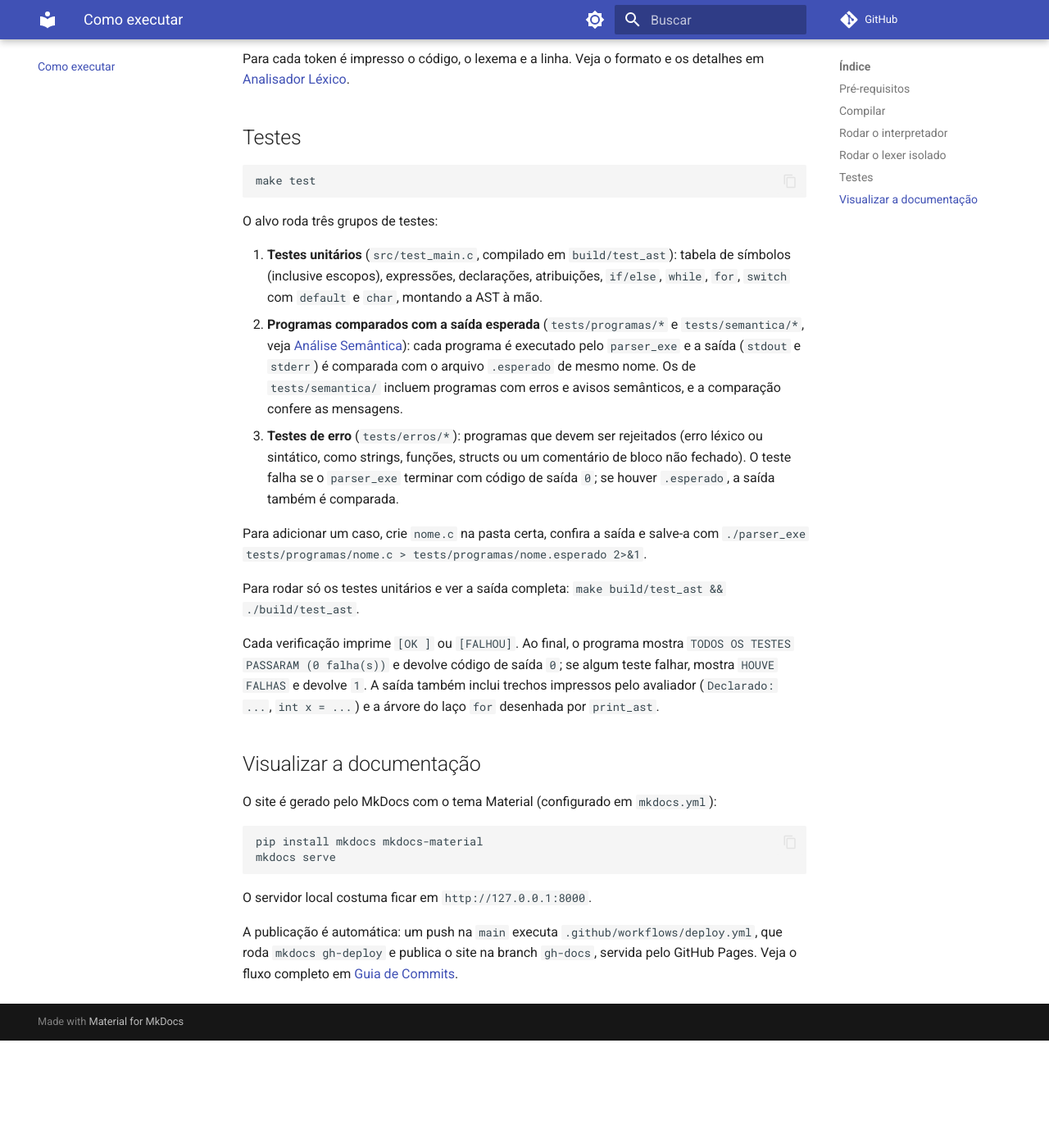
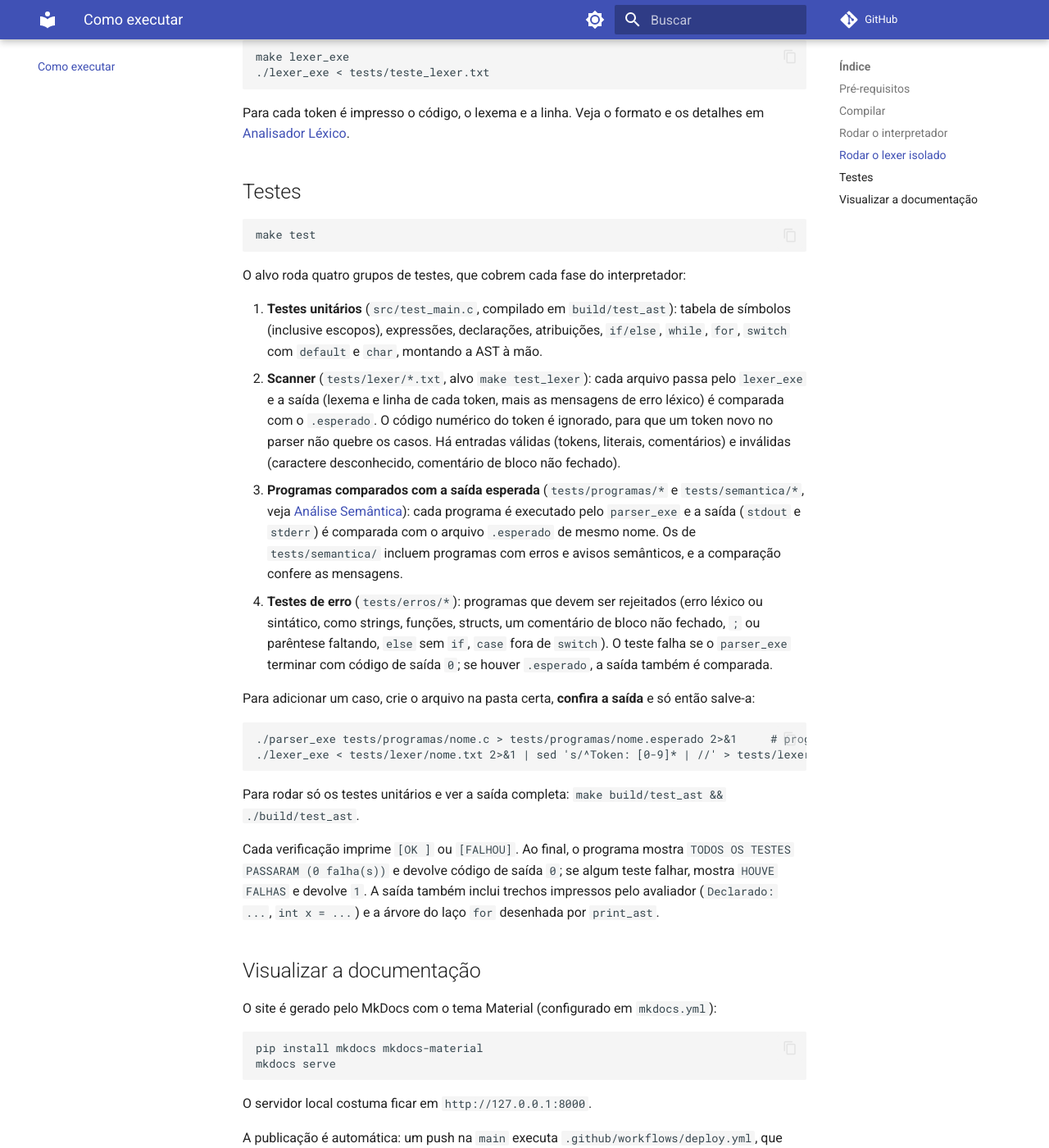
Before and after one commit to m0yo/Compiladores_G08, an MkDocs documentation site: the page built from docs/como_executar.md, in a window 1280 px wide and 1400 px high, scrolled down 1526 px. Shown: the whole window at 82% size. Built offline with MkDocs 1.6.1 and Material for MkDocs 9.7.7, drawn with Linux system fonts in a browser that asks for light colours; comment, search, counter and statistics services are not loaded; before the commit the page ends 2795 px from its top, so only the background shows below that; some of the changed text lies outside the part shown.

Commit message:
📚 docs: documentar os testes de cada fase em como_executar

````diff
--- a/docs/como_executar.md
+++ b/docs/como_executar.md
@@ -15,7 +15,8 @@ Todos os arquivos gerados ficam em `build/`; os executáveis ficam na raiz do pr
 | Comando | O que faz |
 |---|---|
 | `make` | Compila lexer e parser juntos e gera o executável `parser_exe` |
-| `make test` | Roda os testes unitários da AST e os programas de `tests/programas/` e `tests/semantica/` |
+| `make test` | Roda todos os testes: unitários da AST, scanner, programas comparados com a saída esperada e programas que devem ser rejeitados |
+| `make test_lexer` | Roda só os testes do scanner (`tests/lexer/`) |
 | `make lexer_exe` | Compila só o lexer, em modo isolado, e gera o executável `lexer_exe` |
 | `make clean` | Remove `parser_exe`, `lexer_exe` e a pasta `build/` |
 
@@ -55,13 +56,19 @@ Para cada token é impresso o código, o lexema e a linha. Veja o formato e os d
 make test
 ```
 
-O alvo roda três grupos de testes:
+O alvo roda quatro grupos de testes, que cobrem cada fase do interpretador:
 
 1. **Testes unitários** (`src/test_main.c`, compilado em `build/test_ast`): tabela de símbolos (inclusive escopos), expressões, declarações, atribuições, `if/else`, `while`, `for`, `switch` com `default` e `char`, montando a AST à mão.
-2. **Programas comparados com a saída esperada** (`tests/programas/*` e `tests/semantica/*`, veja [Análise Semântica](semantica.md)): cada programa é executado pelo `parser_exe` e a saída (`stdout` e `stderr`) é comparada com o arquivo `.esperado` de mesmo nome. Os de `tests/semantica/` incluem programas com erros e avisos semânticos, e a comparação confere as mensagens.
-3. **Testes de erro** (`tests/erros/*`): programas que devem ser rejeitados (erro léxico ou sintático, como strings, funções, structs ou um comentário de bloco não fechado). O teste falha se o `parser_exe` terminar com código de saída `0`; se houver `.esperado`, a saída também é comparada.
+2. **Scanner** (`tests/lexer/*.txt`, alvo `make test_lexer`): cada arquivo passa pelo `lexer_exe` e a saída (lexema e linha de cada token, mais as mensagens de erro léxico) é comparada com o `.esperado`. O código numérico do token é ignorado, para que um token novo no parser não quebre os casos. Há entradas válidas (tokens, literais, comentários) e inválidas (caractere desconhecido, comentário de bloco não fechado).
+3. **Programas comparados com a saída esperada** (`tests/programas/*` e `tests/semantica/*`, veja [Análise Semântica](semantica.md)): cada programa é executado pelo `parser_exe` e a saída (`stdout` e `stderr`) é comparada com o arquivo `.esperado` de mesmo nome. Os de `tests/semantica/` incluem programas com erros e avisos semânticos, e a comparação confere as mensagens.
+4. **Testes de erro** (`tests/erros/*`): programas que devem ser rejeitados (erro léxico ou sintático, como strings, funções, structs, um comentário de bloco não fechado, `;` ou parêntese faltando, `else` sem `if`, `case` fora de `switch`). O teste falha se o `parser_exe` terminar com código de saída `0`; se houver `.esperado`, a saída também é comparada.
 
-Para adicionar um caso, crie `nome.c` na pasta certa, confira a saída e salve-a com `./parser_exe tests/programas/nome.c > tests/programas/nome.esperado 2>&1`.
+Para adicionar um caso, crie o arquivo na pasta certa, **confira a saída** e só então salve-a:
+
+```bash
+./parser_exe tests/programas/nome.c > tests/programas/nome.esperado 2>&1     # programa (ou tests/erros/, tests/semantica/)
+./lexer_exe < tests/lexer/nome.txt 2>&1 | sed 's/^Token: [0-9]* | //' > tests/lexer/nome.esperado   # scanner
+```
 
 Para rodar só os testes unitários e ver a saída completa: `make build/test_ast && ./build/test_ast`.
 
````
